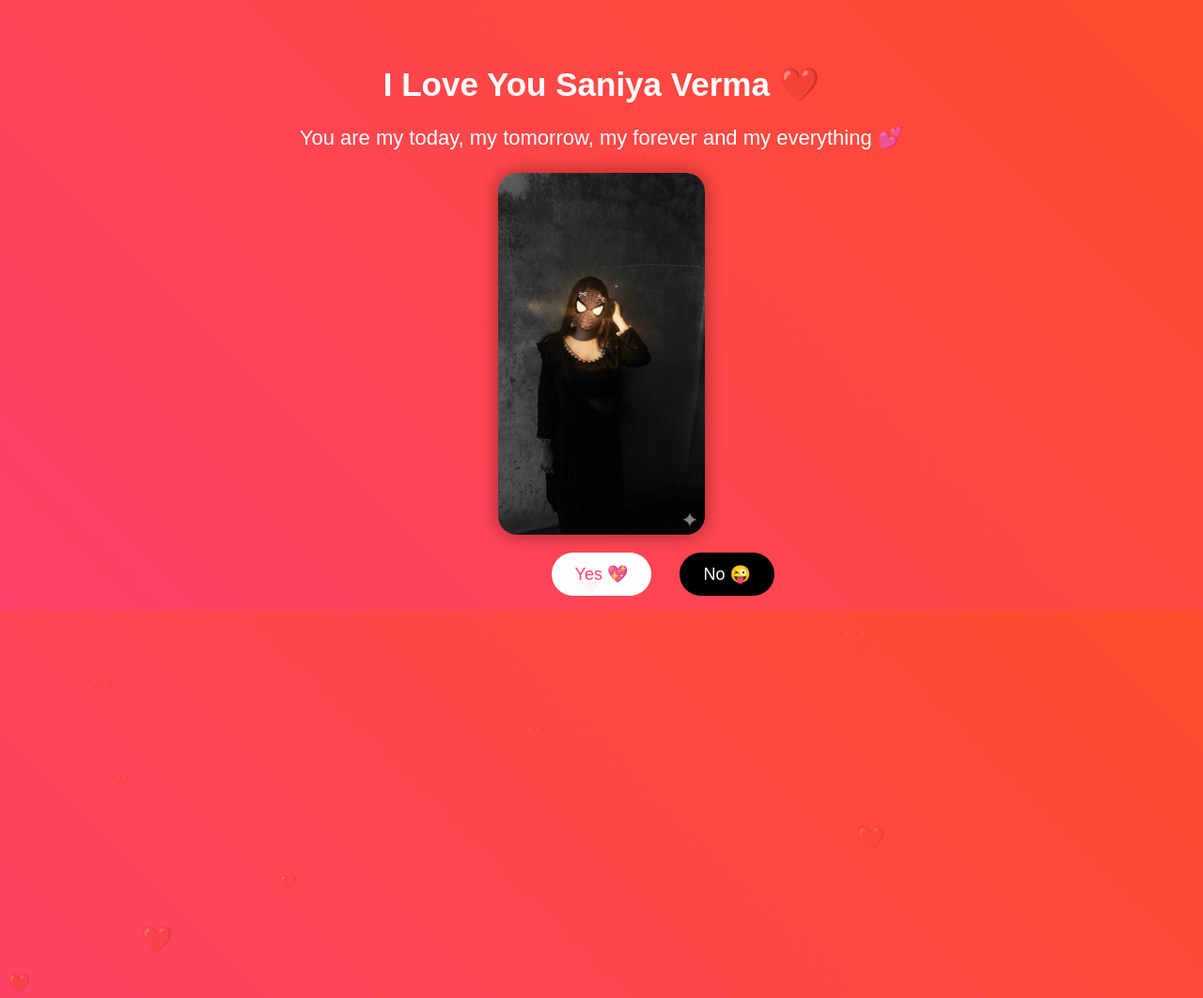
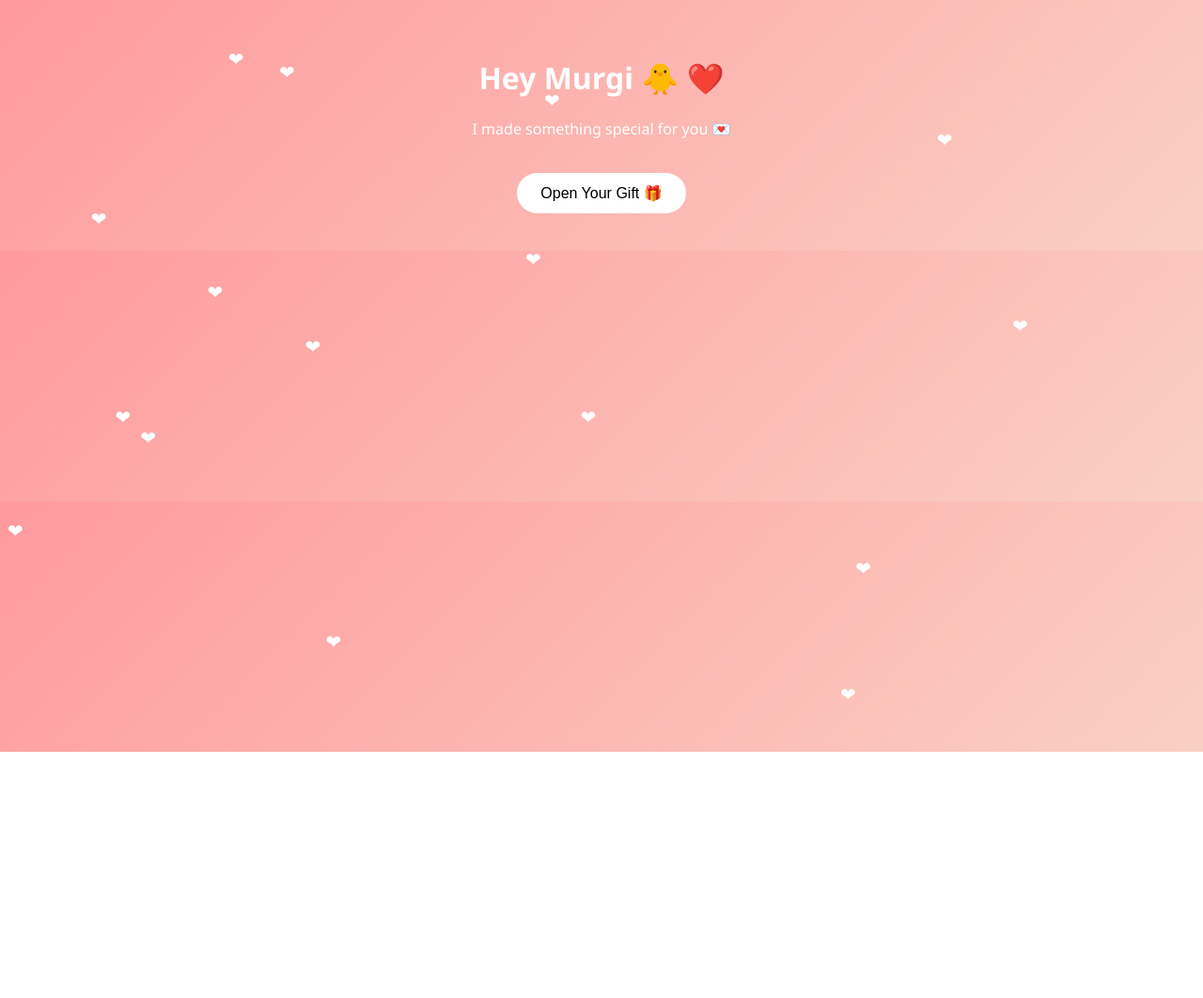
Before and after one commit to cry8400/Baba-folder-, a plain HTML site: page index.html in a window 1280 px wide. Shown: the top 1062 px of the page at 94% size. After the commit the page ends 800 px from the top, so only its background shows below. Drawn offline with Linux system fonts and the light colour scheme.

Commit message:
Update title and styling in index.html

```diff
--- a/index.html
+++ b/index.html
@@ -1,125 +1,136 @@
 <!DOCTYPE html>
 <html>
 <head>
-<title>Saniya Verma ❤️</title>
 <meta name="viewport" content="width=device-width, initial-scale=1.0">
+<title>For My Murgi 🐥</title>
 
 <style>
 body{
   margin:0;
-padding:0;
-overflow:hidden;
-font-family:Arial, sans-serif;
+  font-family:'Segoe UI', sans-serif;
+  background: linear-gradient(135deg,#ff9a9e,#fad0c4);
   text-align:center;
-background:linear-gradient(45deg,#ff416c,#ff4b2b);
+  overflow-x:hidden;
+  color:#333;
+}
+
+/* Falling Hearts */
+.heart{
+  position:fixed;
+  top:-10px;
   color:white;
+  font-size:20px;
+  animation:fall linear infinite;
+}
+
+@keyframes fall{
+  to{
+    transform:translateY(100vh);
+  }
+}
+
+.container{
+  padding:40px 20px;
 }
 
 h1{
-margin-top:70px;
-font-size:35px;
-}
-
-#message{
-font-size:22px;
-margin-top:10px;
-min-height:30px;
-}
-
-img{
-width:220px;
-border-radius:20px;
-margin-top:20px;
-box-shadow:0 0 20px rgba(0,0,0,0.4);
+  color:white;
 }
 
 button{
   padding:12px 25px;
-font-size:18px;
   border:none;
   border-radius:30px;
+  font-size:16px;
+  background:white;
   cursor:pointer;
-margin:15px;
+  margin-top:20px;
+  transition:0.3s;
 }
 
-.yes{
-background:white;
-color:#ff416c;
+button:hover{
+  transform:scale(1.1);
 }
 
-.no{
-background:black;
-color:white;
-position:absolute;
+.card{
+  background:white;
+  padding:25px;
+  border-radius:20px;
+  box-shadow:0 10px 25px rgba(0,0,0,0.2);
+  margin-top:30px;
+  display:none;
+  animation:fade 1s ease-in-out;
 }
 
-.heart{
-position:absolute;
-color:pink;
-font-size:20px;
-animation:float 5s linear infinite;
+@keyframes fade{
+  from{opacity:0; transform:translateY(20px);}
+  to{opacity:1; transform:translateY(0);}
 }
 
-@keyframes float{
-0%{transform:translateY(100vh);opacity:1;}
-100%{transform:translateY(-10vh);opacity:0;}
+.gallery img{
+  width:100px;
+  border-radius:15px;
+  margin:8px;
 }
 </style>
 </head>
 
 <body>
 
-<h1>I Love You Saniya Verma ❤️</h1>
-
-<div id="message"></div>
-
-<img src="saniya.jpg">
-
-<br>
-
-<button class="yes" onclick="propose()">Yes 💖</button>
-<button class="no" onmouseover="moveBtn()">No 😜</button>
-
+<!-- Background Music -->
 <audio autoplay loop>
-<source src="song.mp3" type="audio/mp3">
+  <source src="song.mp3" type="audio/mpeg">
 </audio>
 
+<div class="container">
+  <h1>Hey Murgi 🐥 ❤️</h1>
+  <p style="color:white;">I made something special for you 💌</p>
+
+  <button onclick="openGift()">Open Your Gift 🎁</button>
+
+  <div class="card" id="gift">
+    <h2>Saniya ❤️</h2>
+    <p>
+      You are my today, my tomorrow and my forever.
+      Every moment with you feels magical ✨
+    </p>
+
+    <img src="saniya.jpg" width="220" style="border-radius:20px;">
+
+    <h3 style="margin-top:25px;">Our Memories 📸</h3>
+
+    <div class="gallery">
+      <img src="memory1.jpg">
+      <img src="memory2.jpg">
+      <img src="memory3.jpg">
+    </div>
+
+    <h3 style="margin-top:25px;">Will you go on a Movie Date with me? 🎬🍿</h3>
+
+    <button onclick="yes()">Yes 🥺💖</button>
+  </div>
+</div>
+
 <script>
-
-var text="You are my today, my tomorrow, my forever and my everything 💕";
-var i=0;
-
-function typing(){
-if(i<text.length){
-document.getElementById("message").innerHTML+=text.charAt(i);
-i++;
-setTimeout(typing,50);
-}
-}
-typing();
-
-function propose(){
-alert("Will You Marry Me Saniya? 💍❤️");
+function openGift(){
+  document.getElementById("gift").style.display="block";
 }
 
-function moveBtn(){
-var btn=document.querySelector(".no");
-btn.style.top=Math.random()*window.innerHeight+"px";
-btn.style.left=Math.random()*window.innerWidth+"px";
+function yes(){
+  alert("Yayyy Murgi 🐥❤️ Movie date confirmed! 🍿🎬");
 }
 
+/* Create Falling Hearts */
 function createHeart(){
-var heart=document.createElement("div");
+  const heart=document.createElement("div");
   heart.classList.add("heart");
-heart.innerHTML="❤️";
-heart.style.left=Math.random()*window.innerWidth+"px";
-heart.style.fontSize=Math.random()*20+10+"px";
+  heart.innerHTML="❤";
+  heart.style.left=Math.random()*100+"vw";
+  heart.style.animationDuration=(Math.random()*3+2)+"s";
   document.body.appendChild(heart);
   setTimeout(()=>{heart.remove();},5000);
 }
-
 setInterval(createHeart,300);
-
 </script>
 
 </body>
```
Lines whose indentation alone changed are shown as unchanged.
